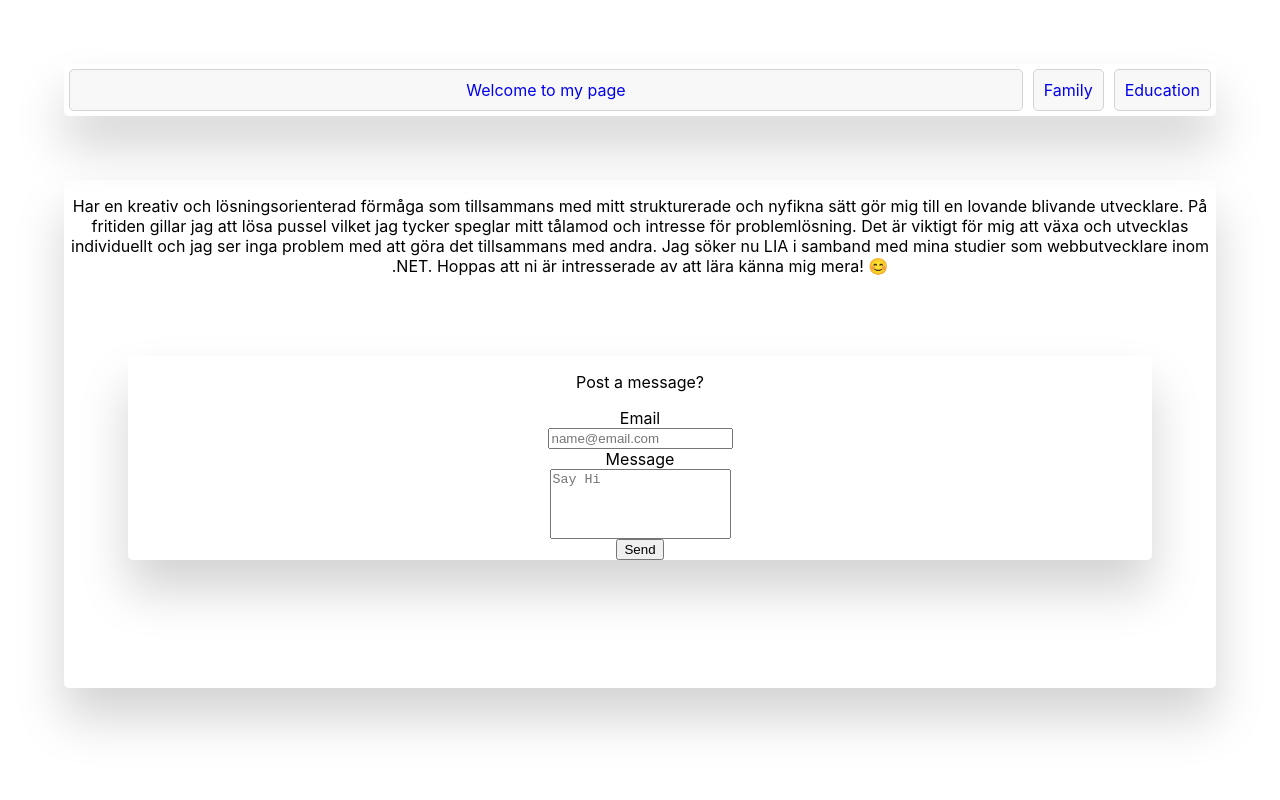
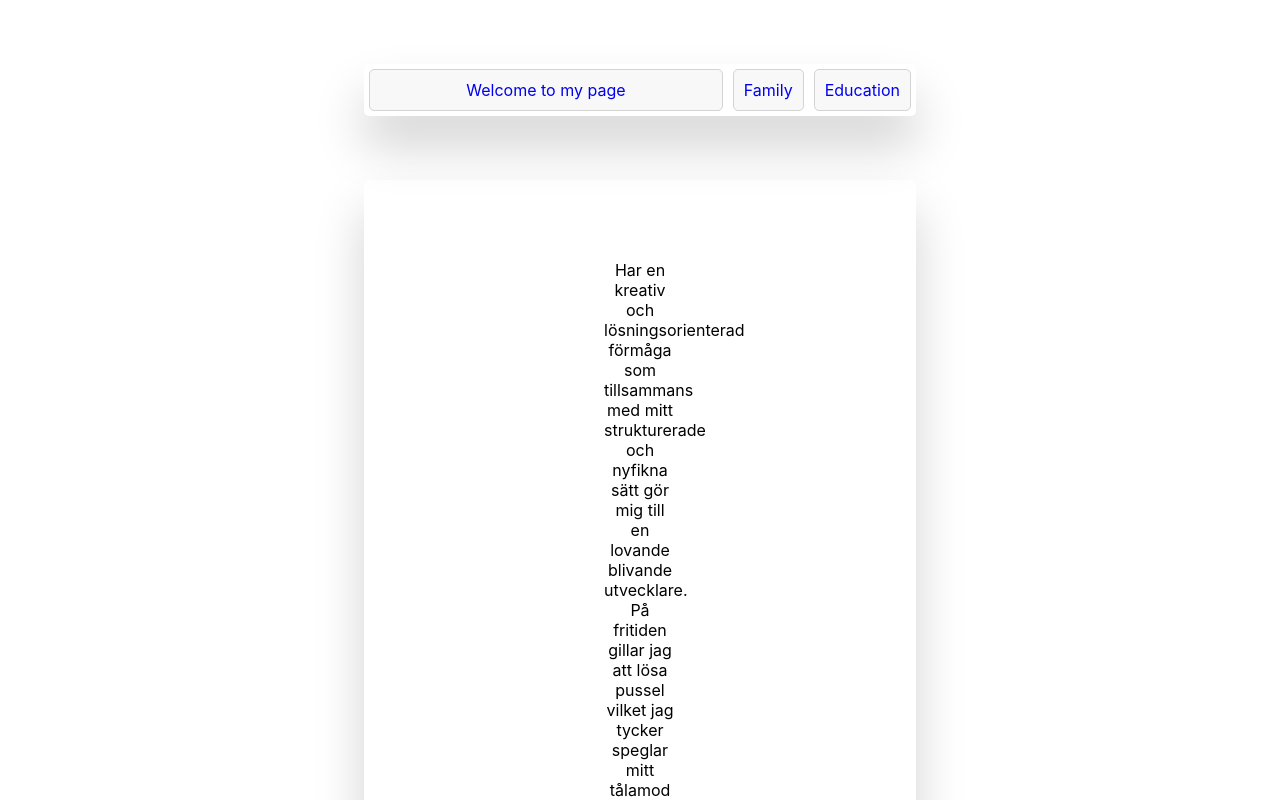
Before and after one commit to natliiie/Inlamningsuppgift, a React (Create React App) app: page / in a window 1280 px wide. Shown: the top 800 px of the page. Built offline with nearby package versions, Linux system fonts and the light colour scheme.

Commit message:
css changed

```diff
--- a/src/App.css
+++ b/src/App.css
@@ -1,3 +1,14 @@
+.body{
+  margin-left: 300px;
+  margin-right: 300px;
+}
+
+.textStyle {
+  margin-top: 5rem;
+  margin-left: 15rem;
+  margin-right: 15rem;
+}
+
 .navStyle {
   box-shadow: 0 30px 50px lightgrey;
   display: flex;
@@ -11,7 +22,7 @@
   padding: 20px;
   box-shadow: 0 30px 50px lightgrey;
   width: 20%;
-  word-break: break-all;
+  word-break:normal;
 }
 
 .listStyle {
--- a/src/App.js
+++ b/src/App.js
@@ -11,10 +11,10 @@ function App() {
   };
 
   return (
-    <div>
+    <div className="body">
       <Navbar />
       <div className="navStyle flexCol">
-        <p>
+        <p className="textStyle">
           Har en kreativ och lösningsorienterad förmåga som tillsammans med mitt
           strukturerade och nyfikna sätt gör mig till en lovande blivande
           utvecklare. På fritiden gillar jag att lösa pussel vilket jag tycker
```
